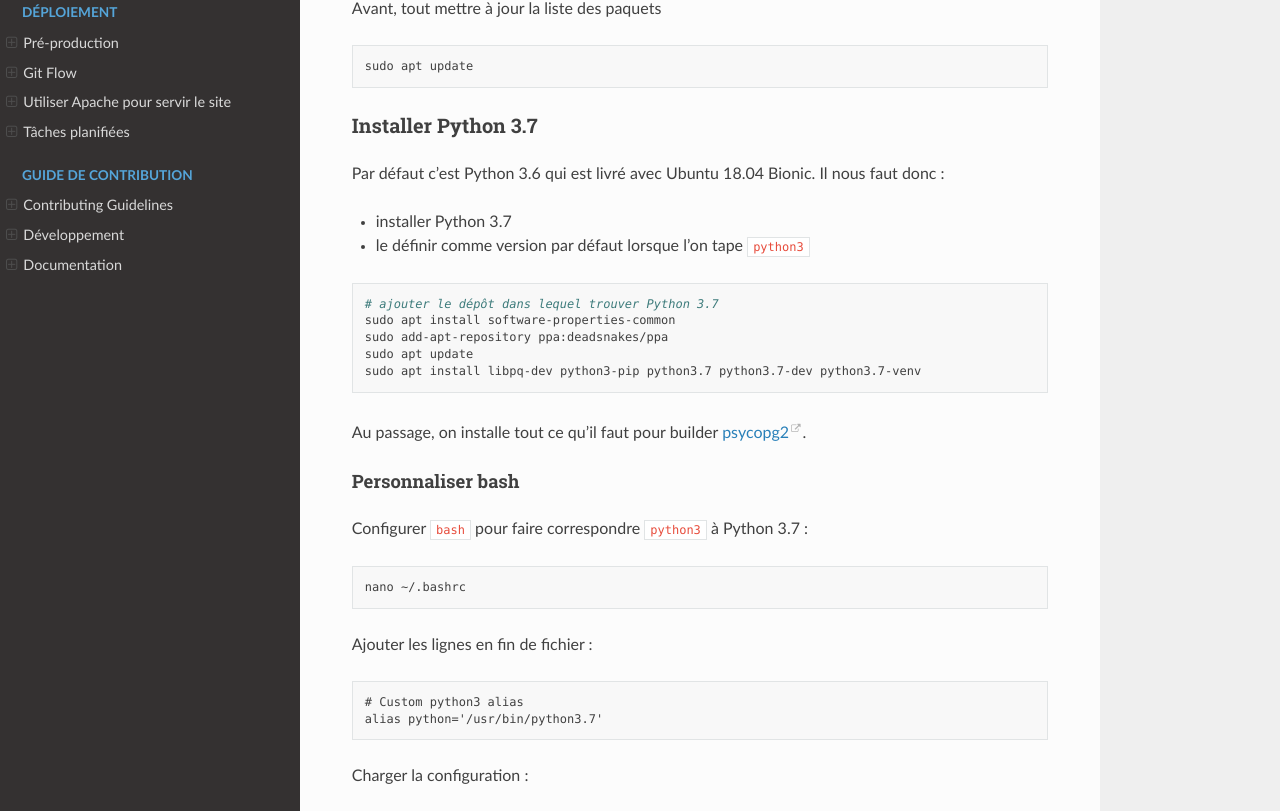
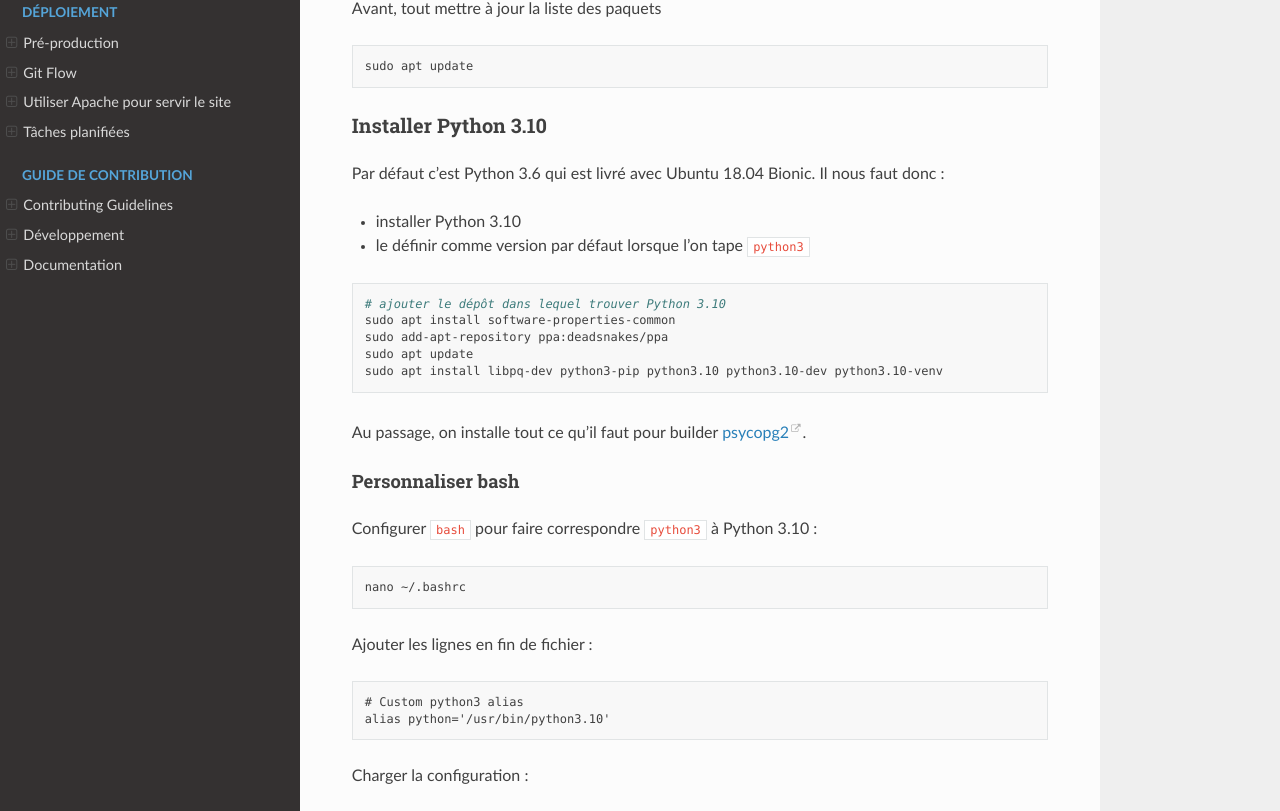
Before and after one commit to Guts/elgeopaso, a Sphinx documentation site: the page built from docs/deployment/production.md, in a window 1280 px wide and 1400 px high. Shown: the part 267-1078 px from the top of the window. Built offline with Sphinx 7.4.7 and the Read the Docs theme 2.0.0, drawn with Linux system fonts in a browser that asks for light colours; pages that are not in the unit, such as notebooks, are missing from menus.

Commit message:
setup: définit Python 3.10 comme version minimum

````diff
--- a/assets/jobs/css/sb-admin-2.css
+++ b/assets/jobs/css/sb-admin-2.css
@@ -1,5 +1,5 @@
 /*!
- * Start Bootstrap - SB Admin 2 v3.3.7+1 (http://startbootstrap.com/template-overviews/sb-admin-2)
+ * Start Bootstrap - SB Admin 2 v3.3.10+1 (http://startbootstrap.com/template-overviews/sb-admin-2)
  * Copyright 2013-2016 Start Bootstrap
  * Licensed under MIT (https://github.com/BlackrockDigital/startbootstrap/blob/gh-pages/LICENSE)
  */
--- a/docs/deployment/production.md
+++ b/docs/deployment/production.md
@@ -10,26 +10,26 @@ Avant, tout mettre à jour la liste des paquets
 sudo apt update
 ```
 
-### Installer Python 3.7
+### Installer Python 3.10
 
 Par défaut c'est Python 3.6 qui est livré avec Ubuntu 18.04 Bionic. Il nous faut donc :
 
-- installer Python 3.7
+- installer Python 3.10
 - le définir comme version par défaut lorsque l'on tape `python3`
 
 ```bash
-# ajouter le dépôt dans lequel trouver Python 3.7
+# ajouter le dépôt dans lequel trouver Python 3.10
 sudo apt install software-properties-common
 sudo add-apt-repository ppa:deadsnakes/ppa
 sudo apt update
-sudo apt install libpq-dev python3-pip python3.7 python3.7-dev python3.7-venv
+sudo apt install libpq-dev python3-pip python3.10 python3.10-dev python3.10-venv
 ```
 
 Au passage, on installe tout ce qu'il faut pour builder [psycopg2](https://tekshinobi.com/install-psycopg2-on-ubuntu-18-04/).
 
 #### Personnaliser bash
 
-Configurer `bash` pour faire correspondre `python3` à Python 3.7 :
+Configurer `bash` pour faire correspondre `python3` à Python 3.10 :
 
 ```bash
 nano ~/.bashrc
@@ -39,7 +39,7 @@ Ajouter les lignes en fin de fichier :
 
 ```config
 # Custom python3 alias
-alias python='/usr/bin/python3.7'
+alias python='/usr/bin/python3.10'
 ```
 
 Charger la configuration :
--- a/runtime.txt
+++ b/runtime.txt
@@ -1 +1 @@
-python-3.7.6
+python-3.10.6
````
Also changed, not shown: README.md (+1 -1 lines), docs/deployment/apache.md (+1 -1 lines), docs/development/environment.md (+3 -3 lines), .deploy/apache/README.md, 5 other files.
